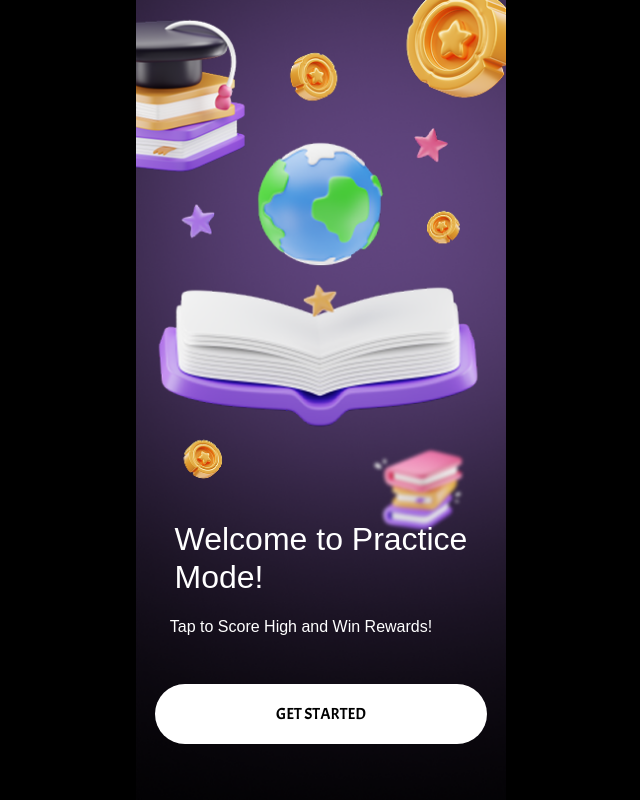
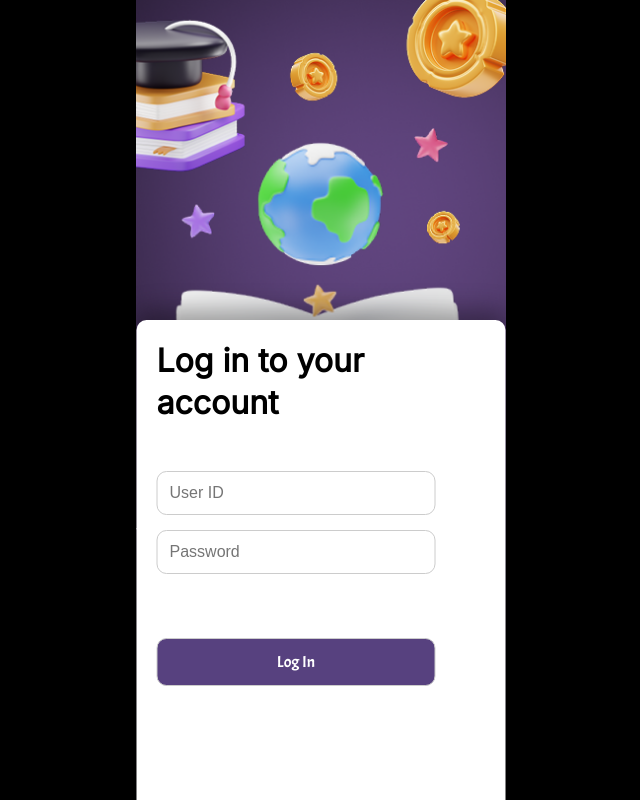
Before and after one commit to lirunziii/frontend, a plain HTML site: page index.html in a window 1280 px wide. Both pictures are taken after a click on the button "GET STARTED". Shown: the whole page, without its empty margins (319-959 px from the left). Drawn offline with Linux system fonts and the light colour scheme; a web font is replaced by a local one.

Commit message:
12.3 bg+login

```diff
--- a/index.html
+++ b/index.html
@@ -1,40 +1,40 @@
 <!DOCTYPE html>
 <html lang="zh-CN">
 <head>
-    <meta charset="UTF-8"> <!-- 设置网页编码为 UTF-8，支持中文 -->
+<meta charset="UTF-8"> <!-- 设置网页编码为 UTF-8 -->
 <meta name="viewport" content="width=device-width, initial-scale=1.0"> <!-- 手机适配 -->
 <title>Document</title>
 <link href="https://fonts.googleapis.com/css2?family=Inter&family=ABeeZee&family=Acme&family=ADLaM+Display&display=swap" rel="stylesheet">
 <style>
     body {
-            margin: 0; /* 去掉默认白边 */
-            background: black; /* 让背景图左右出现空白时显示黑色 */
-            display: flex; /* 使用 flex 布局，让内容在屏幕中间 */
-            justify-content: center; /* 水平居中 wrapper 容器 */
-            align-items: center; /* 垂直居中 wrapper 容器 */
-            height: 100vh; /* body 高度等于视口高度 */
+        margin: 0;
+        background: black;
+        display: flex;
+        justify-content: center;
+        align-items: center;
+        height: 100vh;
     }
 
-        /* 外层容器。大小完全由图片自动决定 */
+    /* 外层容器 */
     .wrapper {
-            position: relative; /* 让内部 content 可以 absolute 叠在图片上 */
+        position: relative;
     }
 
-        /* 背景图：用 img 代替 CSS 背景，目的是让图片大小可测可跟随 */
+    /* 背景图 */
     .bg {
-            height: 100vh; /* 图片高度铺满屏幕高度 */
-            width: auto;   /* 宽度自适应等比例缩放 */
-            display: block; /* 去除图片默认的底部小空隙 */
+        height: 100vh;
+        width: auto;
+        display: block;
     }
 
-        /* 内容容器，覆盖在图片上面 */
+    /* 内容容器 */
     .content {
-            position: absolute; /* 绝对定位，叠在图片上 */
-            inset: 0; /* 上下左右全部贴齐 wrapper，也就是覆盖整张图片 */
-            text-align: left;/* 内容左对齐 */
+        position: absolute;
+        inset: 0;
+        text-align: left;
         display: flex;
-            flex-direction: column;  /* 让文字和按钮垂直排列 */
-            align-items: center;     /* 让文字块 + 按钮居中 */
+        flex-direction: column;
+        align-items: center;
     }
 
     h1 {
@@ -45,6 +45,7 @@
         font-weight: 400;
         font-family:"ADLaM Display", Arial, sans-serif;
     }
+
     p {
         margin-top: 0vh;
         margin-left: -5vh;
@@ -52,11 +53,12 @@
         font-size: 16px;
         font-family:"ABeeZee", Arial, sans-serif;
     }
+
     .btn {
         margin-top: 4vh;
         background: white;
         color: black;
-            width: 90%;
+        width: 90%; /* 按钮宽度 = content 宽度的一部分 */
         height: 60px;
         font-size: 16px;
         border-radius: 100px;
@@ -64,22 +66,131 @@
         cursor: pointer;
         font-family:"Acme", Arial, sans-serif;
     }
+
+    /* 弹窗 */
+    .popup {
+        position: fixed;
+        left: 50%;
+        bottom: -100%; /* 默认隐藏在屏幕下方 */
+        transform: translateX(-50%);
+        height: 60vh;
+        /* width: 90%; 初始宽度跟按钮/content一致，稍后用 JS 动态调整也可 */
+        /* max-width: 335px;  */
+        background: white;
+        border-radius: 10px 10px 0 0;
+        padding: 20px;
+        box-shadow: 0 -10px 25px rgba(0,0,0,0.35);
+        transition: bottom 0.35s ease-out;
+        box-sizing: border-box;
+        z-index: 10;
+    }
+
+    /* 弹窗显示 */
+    .popup.show {
+        bottom: 0;
+    }
+
+    .popup h2 {
+        margin: 0 0 15px 0;
+        font-size: 32px;
+        font-weight: 700;
+        line-height: 1.3;
+        font-family: "Inter", Arial, sans-serif;
+    }
+
+    .popup input,
+    .popup .btn {
+        width: 279px;
+        box-sizing: border-box;
+        display: block;
+        border-radius: 10px;
+        font-size: 16px;
+        border: 1px solid #ccc;
+    }
+
+    .popup input {
+        margin-top: 15px;
+        padding: 12px;
+    }
+
+    .popup .btn {
+        background: #57417F;
+        color: white;
+        font-size: 16px;
+        font-weight: 500;
+        margin-top: 20px;
+        height: 48px;
+        cursor: pointer;
+    }
 </style>
 </head>
 
 <body>
-    <!-- 整个背景图 & 内容的容器 -->
     <div class="wrapper">
-
-        <!-- 背景图片（可自动缩放） -->
         <img src="./sc/backg.png" class="bg" />
 
-        <!-- 放文字 / 按钮 / 图标的区域 -->
         <div class="content">
-            <h1>Welcome to Practice<br>Mode!</h1>
+            <h1>Welcome to Practice Mode!</h1>
             <p>Tap to Score High and Win Rewards!</p>
             <button class="btn" id="openLogin">GET STARTED</button>
         </div>
     </div>
+
+    <!-- 弹窗 -->
+    <div class="popup" id="loginPopup">
+        <h2>Log in to your account</h2>
+        <input id="userid" placeholder="User ID" style="margin-top: 6vh;">
+        <input id="pwd" type="password" placeholder="Password">
+        <button class="btn" onclick="login()" style="margin-top: 8vh;">Log In</button>
+    </div>
+
+    <script>
+    const popup = document.getElementById("loginPopup");
+    const btn = document.getElementById("openLogin");
+
+    // 点击按钮显示弹窗
+    btn.addEventListener("click", function(e) {
+        e.stopPropagation();
+        popup.classList.add("show");
+
+        // 弹窗宽度和content一致
+        const contentWidth = document.querySelector('.content').offsetWidth;
+        popup.style.width = contentWidth + 'px';
+    });
+
+    // 点击空白区域关闭弹窗
+    document.addEventListener("click", function(e) {
+        if(popup.classList.contains("show") && !popup.contains(e.target) && e.target !== btn) {
+            popup.classList.remove("show");
+        }
+    });
+
+    // 阻止弹窗内点击事件冒泡
+    popup.addEventListener("click", function(e){
+        e.stopPropagation();
+    });
+
+    async function login() {
+        const userid = document.getElementById("userid").value;
+        const userpwd = document.getElementById("pwd").value;
+
+        try {
+            const res = await fetch("https://backend-production-24ec.up.railway.app/login", {
+                method: "POST",
+                headers: { "Content-Type": "application/json" },
+                body: JSON.stringify({ userid, userpwd })
+            });
+            const data = await res.json();
+            if (data.success) {
+                localStorage.setItem("userid", userid);
+                location.href = "game.html";
+            } else {
+                alert(data.message);
+            }
+        } catch (err) {
+            alert("网络错误，请稍后重试");
+        }
+    }
+    </script>
 </body>
 </html>
```
Lines whose indentation alone changed are shown as unchanged.
